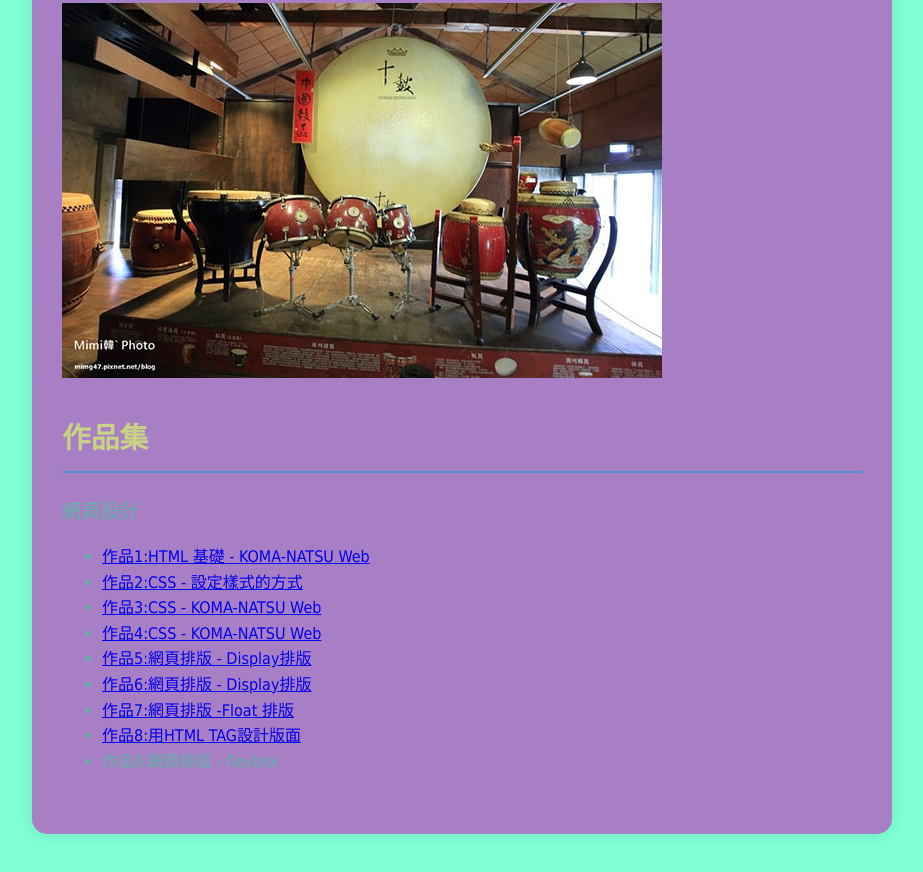
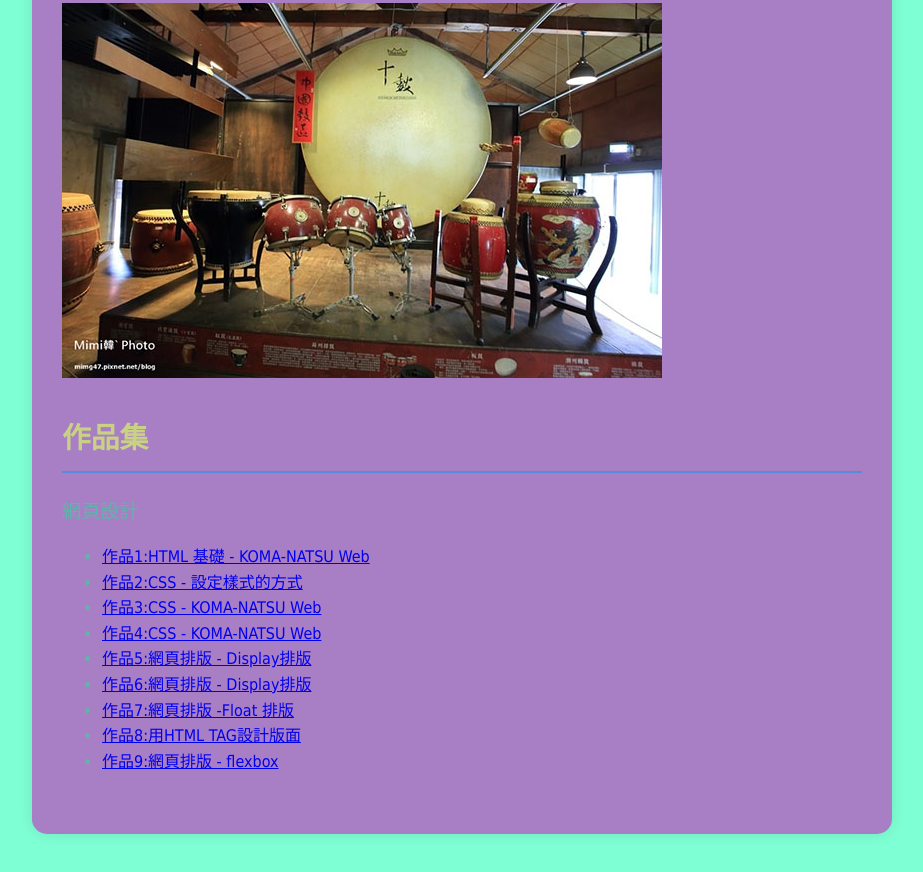
Before and after one commit to Yhncnn/Yhncnn, a plain HTML site: page index.html in a window 1280 px wide. Shown: the part 3359-4231 px from the top of the page, without its empty margins (178-1101 px from the left). Drawn offline with Linux system fonts and the light colour scheme.

Commit message:
Update index.html

```diff
--- a/index.html
+++ b/index.html
@@ -161,7 +161,7 @@
                 <li><a href="20240502/flexbox.html">作品6:網頁排版 - Display排版</a></li>
                 <li><a href="20240502/float.html">作品7:網頁排版 -Float 排版</a></li>
                 <li><a href="20240523/layout.html">作品8:用HTML TAG設計版面</a></li>
-                <li><a flexbox/flexbox.html">作品9:網頁排版 - flexbox</a></li>
+                <li><a href="flexbox/flexbox.html">作品9:網頁排版 - flexbox</a></li>
                 </li>
             </ul>
 
```
